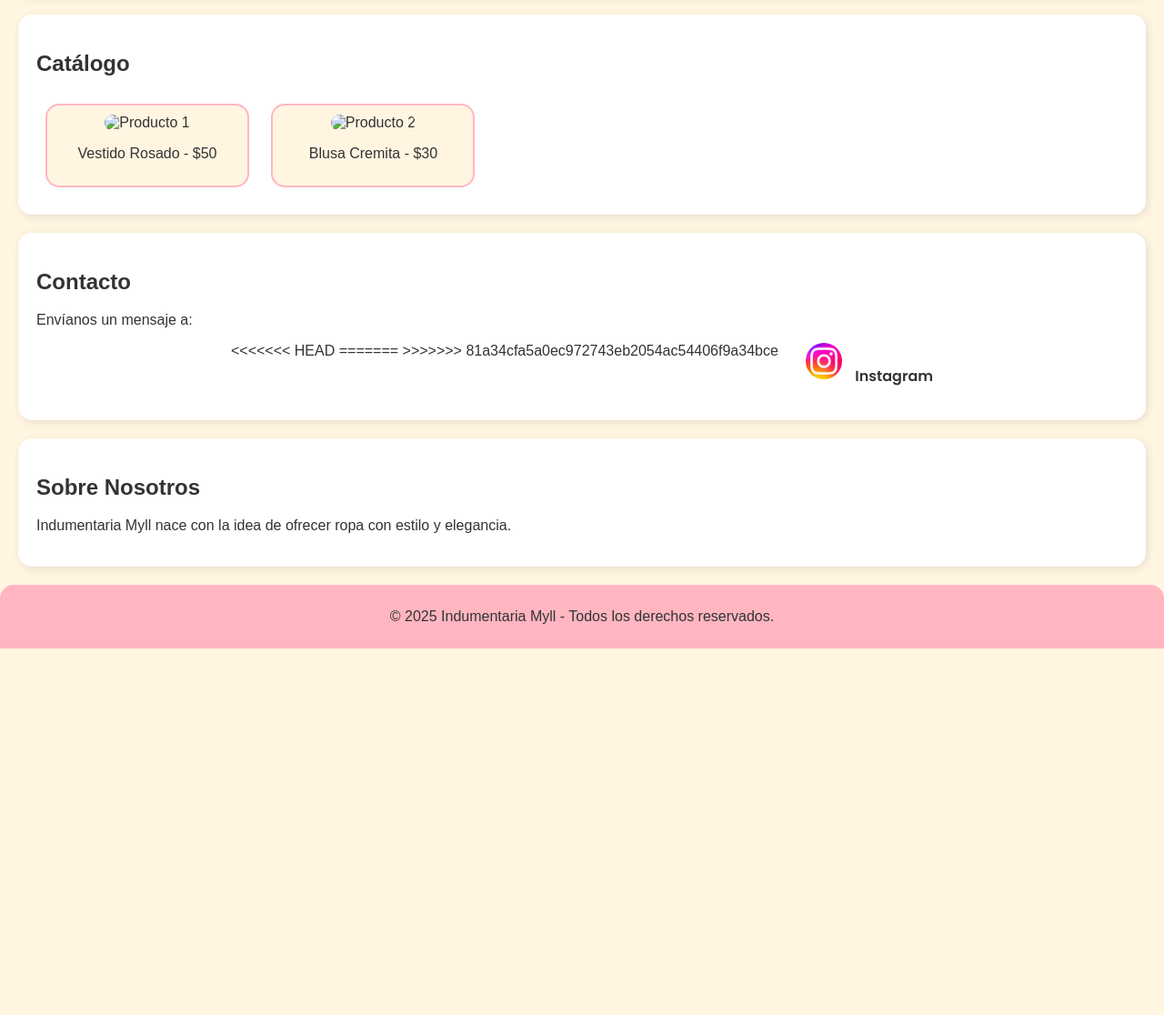
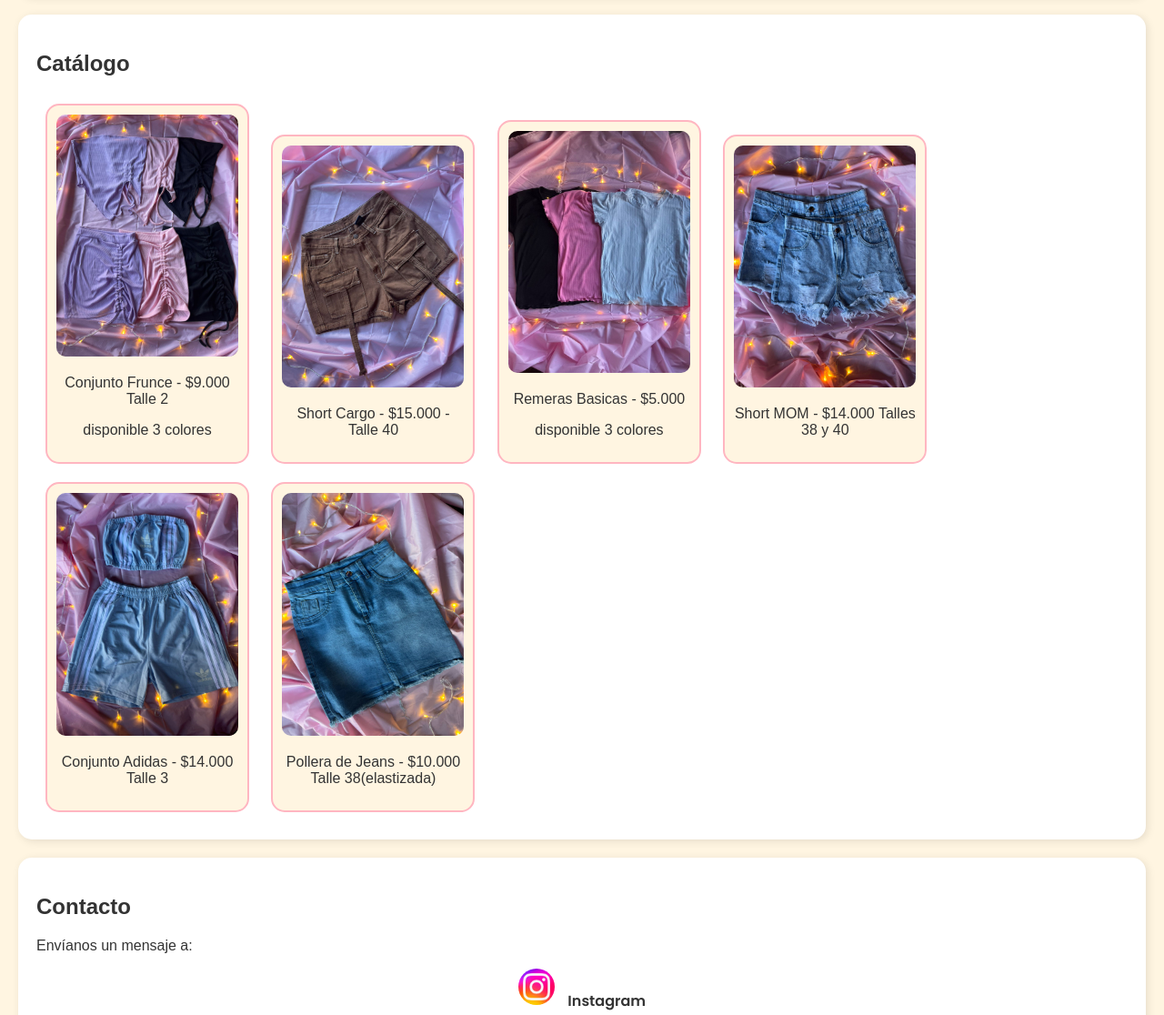
Before and after one commit to BraianPalavecinoBP/Indumentaria_Myll, a plain HTML site: page index.html in a window 1280 px wide. Shown: the part 400-1516 px from the top of the page at 91% size. Before the commit the page ends 1113 px from the top, so only its background shows below. Drawn offline with Linux system fonts and the light colour scheme.

Commit message:
agregue product

```diff
--- a/index.html
+++ b/index.html
@@ -33,23 +33,57 @@
     <section id="catalogo">
         <h2>Catálogo</h2>
         <div class="producto">
-            <img src="imagen1.jpg" alt="Producto 1">
-            <p>Vestido Rosado - $50</p>
+            <img src="product/frunce.jpeg" alt="Producto 1">
+            <p>Conjunto Frunce - $9.000
+                Talle 2
+                <p>disponible 3 colores</p>
+
+            </p>
         </div>
         <div class="producto">
-            <img src="imagen2.jpg" alt="Producto 2">
-            <p>Blusa Cremita - $30</p>
+            <img src="product/shortcargo.jpeg" alt="Producto 2">
+            <p>Short Cargo - $15.000 -
+                Talle 40
+            </p>
+        </div>
+        <div class="producto">
+            <img src="product/remera.jpeg" alt="Producto 1">
+            <p>Remeras Basicas - $5.000
+
+                <p>disponible 3 colores</p>
+
+            </p>
+        </div>
+        <div class="producto">
+            <img src="product/shortmom.jpeg" alt="Producto 1">
+            <p>Short MOM - $14.000
+                Talles 38 y 40
+
+
+            </p>
+        </div>
+        <div class="producto">
+            <img src="product/conjuntoadidas.jpeg" alt="Producto 1">
+            <p>Conjunto Adidas - $14.000
+                Talle 3
+
+
+            </p>
+        </div>
+        <div class="producto">
+            <img src="product/pollerajeans.jpeg" alt="Producto 1">
+            <p>Pollera de Jeans - $10.000
+                Talle 38(elastizada)
+
+
+            </p>
         </div>
     </section>
     <section id="contacto">
         <h2>Contacto</h2>
         <p>Envíanos un mensaje a:</p>
         <ul class="social-media">
-<<<<<<< HEAD
 
-=======
-
->>>>>>> 81a34cfa5a0ec972743eb2054ac54406f9a34bce
             <li><a href="https://www.instagram.com/indumentaria_myll" target="_blank">
                 <img src="images/instagram-logo.png" alt="Instagram" class="logo-contacto">
                 <span class="nombre-contacto">Instagram</span>
--- a/styles.css
+++ b/styles.css
@@ -238,7 +238,7 @@ a {
 
 /* Ícono de menú hamburguesa */
 .menu-icon {
-    position: absolute;
+ ñ{}   position: absolute;
     top: 20px;
     right: 20px;
     font-size: 30px;
```
Also changed, not shown: product/WhatsApp Image 2025-02-10 at 15.14.28 (2).jpeg (added), product/WhatsApp Image 2025-02-10 at 15.14.28 (3).jpeg (added), product/WhatsApp Image 2025-02-10 at 15.14.28.jpeg (added), product/WhatsApp Image 2025-02-10 at 15.14.29.jpeg (added), product/conjuntoadidas.jpeg (added), product/frunce.jpeg (added), product/muculosaflores.jpeg (added), product/pollerajeans.jpeg (added), product/remera.jpeg (added), product/shortcargo.jpeg (added), product/shortmom.jpeg (added).
